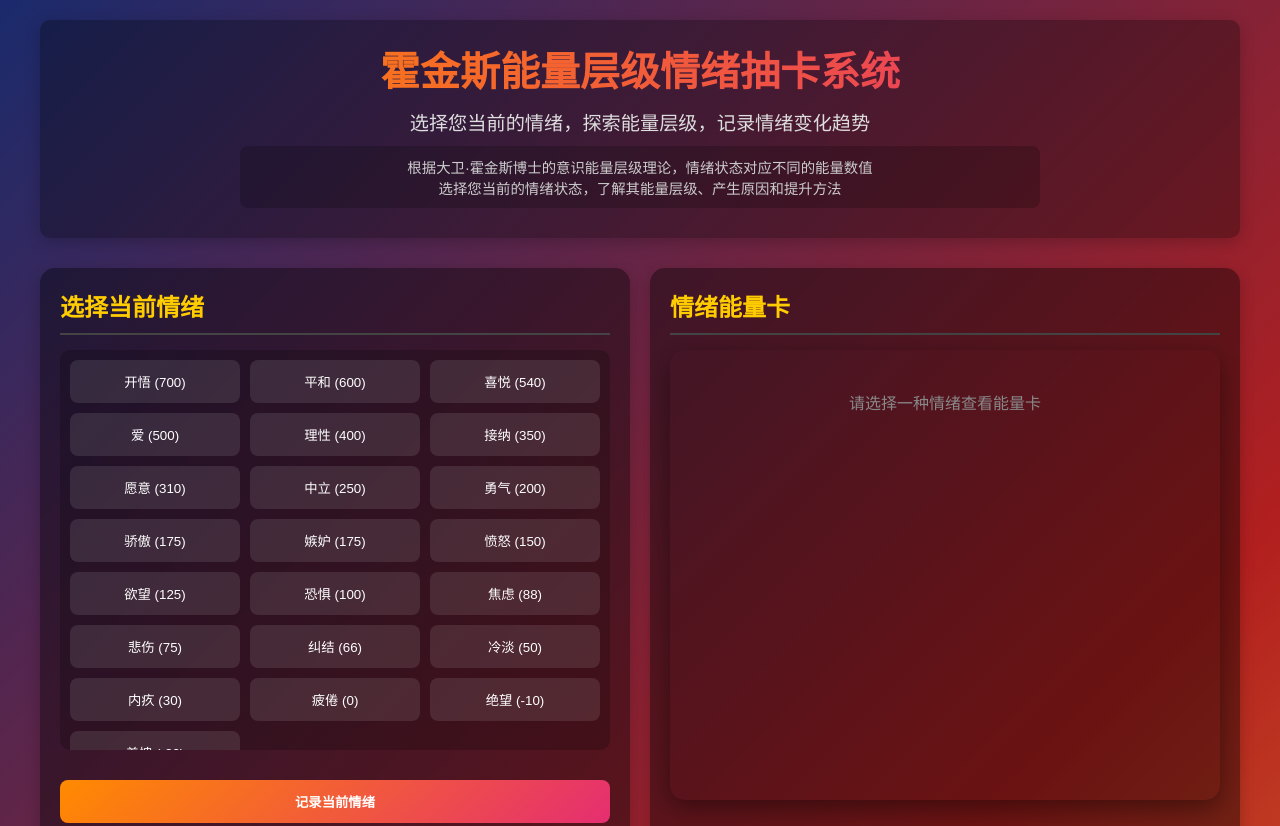
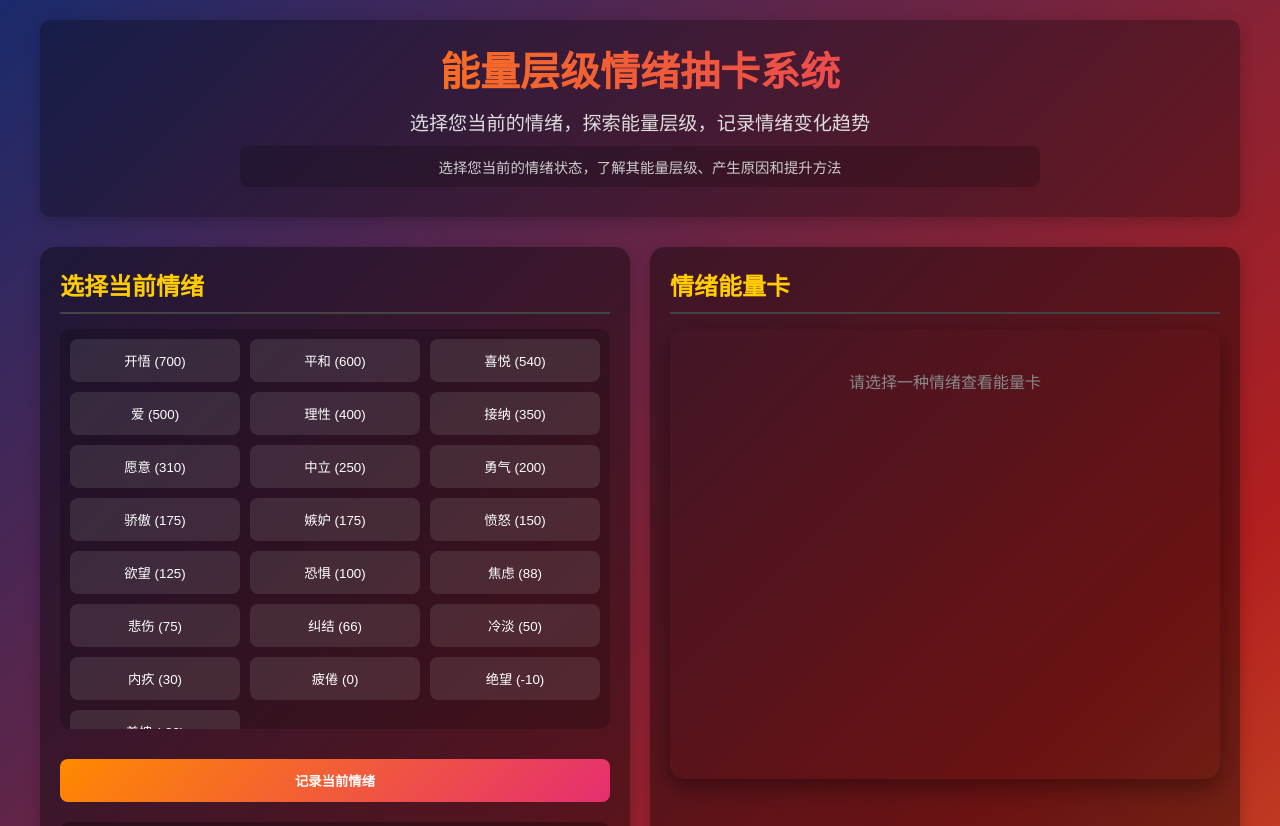
Before and after one commit to stcyxo-gif/test, a plain HTML site: page index.html in a window 1280 px wide. Shown: the top 826 px of the page. Drawn offline with nearby package versions, Linux system fonts and the light colour scheme.

Commit message:
Remove '霍金斯' from title and header

```diff
--- a/index.html
+++ b/index.html
@@ -3,7 +3,7 @@
 <head>
     <meta charset="UTF-8">
     <meta name="viewport" content="width=device-width, initial-scale=1.0">
-    <title>霍金斯能量层级情绪抽卡系统</title>
+    <title>能量层级情绪抽卡系统</title>
     <script src="https://cdn.jsdelivr.net/npm/chart.js"></script>
     <style>
         * {
@@ -315,10 +315,9 @@
 <body>
     <div class="container">
         <header>
-            <h1>霍金斯能量层级情绪抽卡系统</h1>
+            <h1>能量层级情绪抽卡系统</h1>
             <p class="subtitle">选择您当前的情绪，探索能量层级，记录情绪变化趋势</p>
             <div class="info-box">
-                <p>根据大卫·霍金斯博士的意识能量层级理论，情绪状态对应不同的能量数值</p>
                 <p>选择您当前的情绪状态，了解其能量层级、产生原因和提升方法</p>
             </div>
         </header>
@@ -361,7 +360,7 @@
     </div>
 
     <script>
-        // 霍金斯能量层级数据（已添加新情绪并修改羞愧能量级）
+        // 能量层级数据（已添加新情绪并修改羞愧能量级）
         const hawkinsLevels = [
             {
                 name: "开悟",
```
